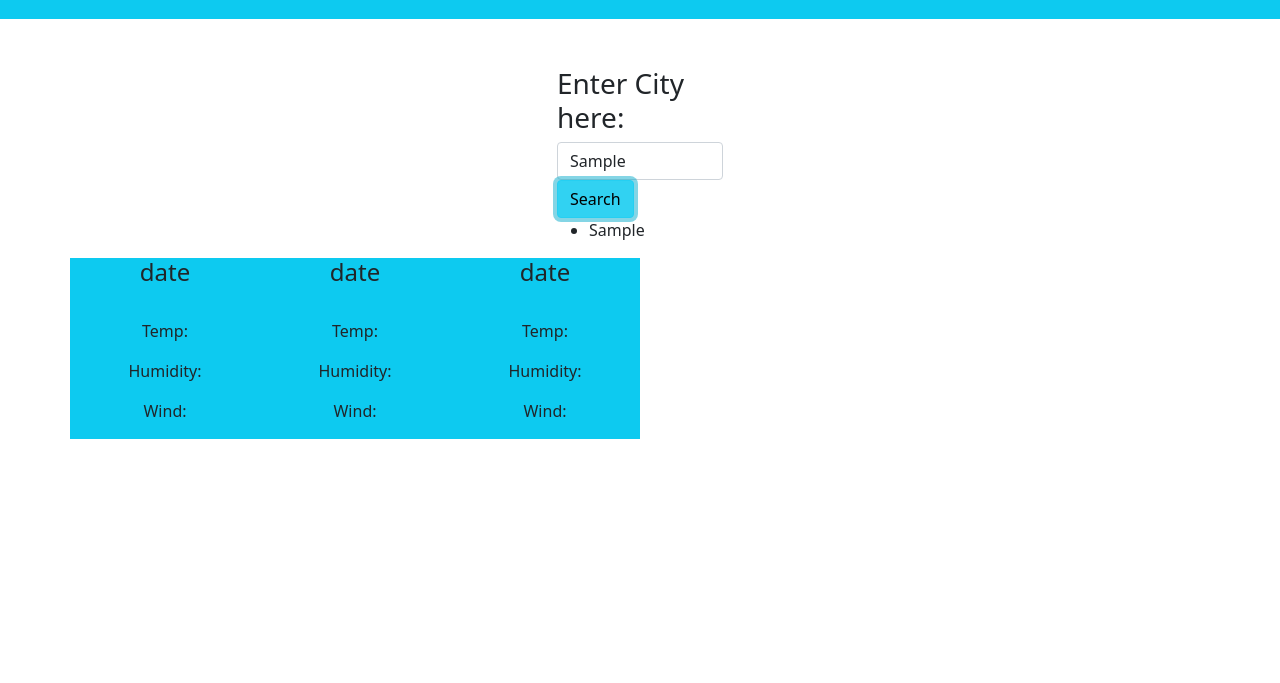
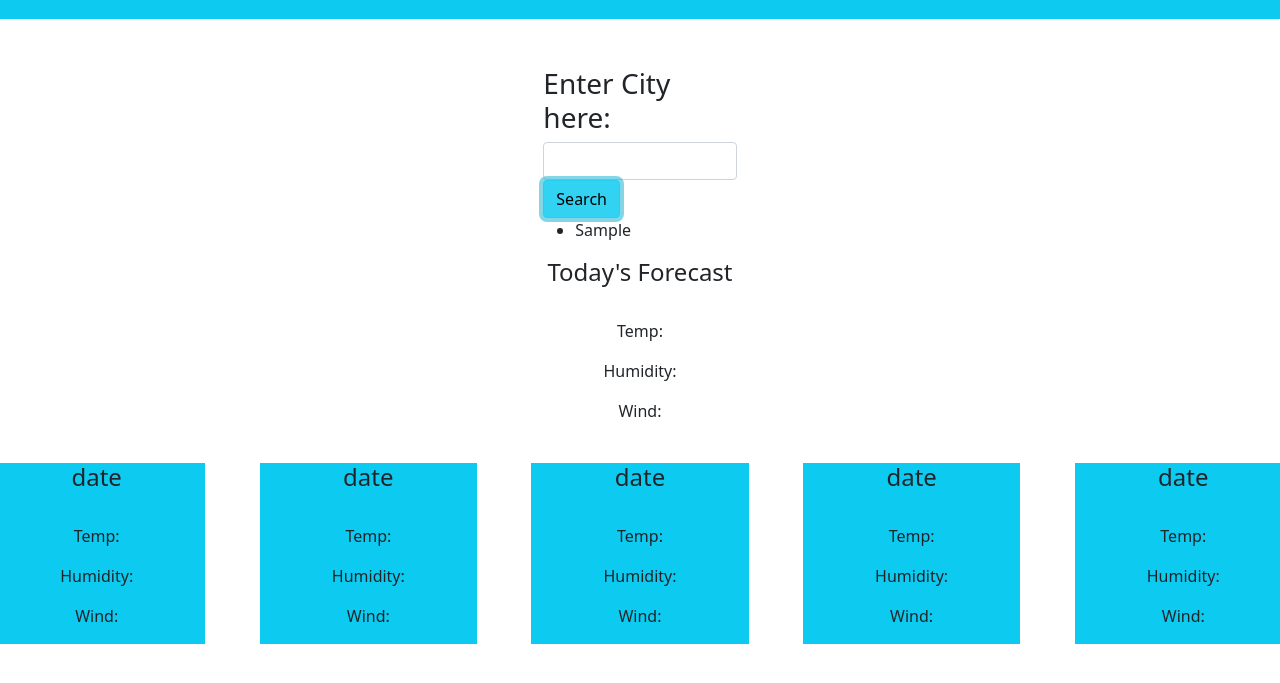
Before and after one commit to difurung/The-Weather-Application, a plain HTML site: page index.html in a window 1280 px wide. Both pictures are taken after typing "Sample" into the empty fields and a click on the button "Search". Shown: the part 69-752 px from the top of the page. Drawn offline with nearby package versions, Linux system fonts and the light colour scheme; no server answers.

Commit message:
created weather cards, got fetch local storage to work. may rewrite HTML to render template literals instead.

```diff
--- a/assets/script.js
+++ b/assets/script.js
@@ -1,92 +1,96 @@
 //  5 day API key : ced6331887cb8168b2eccb551eab7480
 // http://api.openweathermap.org/data/2.5/forecast?id=524901&appid=ced6331887cb8168b2eccb551eab7480
-// let queryURL = "http://api.openweathermap.org/data/2.5/weather?q=" + cityInput + "&appid=ced6331887cb8168b2eccb551eab7480&units=imperial";
-let cityInput;
-let citArr = []
+//let queryURL = "http://api.openweathermap.org/data/2.5/weather?q=" + cityInput + "&appid=ced6331887cb8168b2eccb551eab7480&units=imperial";
+//let cityInput;
+var citArr = []
+// var fiveDay = ${'#five-day-forecast'};
+// var prevSearch = ${'previous-search'}
+
 
 //put the user input into the city
 $("#search").click(function (event) {
   event.preventDefault();
 
-    cityInput = $("#citySearch").val()
+  var cityInput = $("#citySearch").val().trim();
 
+ getCity(cityInput);
   //populate previous searches from local storage
+  $("<li>").text(cityInput).appendTo($("#history")).addClass("city-search");
 
-    // var storeObj = {
+  var storeObj = {
+    city: cityInput,
+  };
 
-        //     city: cityInput
-        // };
+  citArr = JSON.parse(localStorage.getItem("prevSearch")) || [];
+
+  citArr.push(storeObj);
+
+  localStorage.setItem("prevSearch", JSON.stringify(citArr));
 
 
-        //     citArr = JSON.parse(localStorage.getItem("prevSearch") ) || [];
-
-        //    //citArr.push(storeObj);
-
-        //     localStorage.setItem("prevSearch", city)
-
-        //append city to list
-
-        $("<li>").text(cityInput).appendTo($("#history")).addClass("city-search");
-        // $("<li>").text(cityInput).appendTo($("#history")).addClass("city-search");
+  var cityInput = $("#citySearch").val("");
+});
 
 
 
-
-        let queryURL = "http://api.openweathermap.org/data/2.5/weather?q=" + cityInput + "&appid=ced6331887cb8168b2eccb551eab7480&units=imperial";
-
-        fetch(queryURL)
-        .then(function (response) {
+var getCity = function (cityName) {
+  var queryURL =
+    "http://api.openweathermap.org/data/2.5/weather?q=" +
+    cityName +
+    "&appid=ced6331887cb8168b2eccb551eab7480&units=imperial";
+  console.log(cityName);
+  fetch(queryURL).then(function (response) {
     console.log(response);
     if (response.status === 200) {
-                response.json()
+      response
+        .json()
 
         .then(function (data) {
-                    console.log(data)
-                    let lat = data.coord.lat
-                    console.log(lat)
-                    let long = data.coord.lon
-                    console.log(long)
-                    //for(let i = 0; i < 6; i++){
+          console.log(data);
+          var lat = data.coord.lat;
+          console.log(lat);
+          var long = data.coord.lon;
+          console.log(long);
+          //for(var i = 0; i < 6; i++){
           //need to create variables!!
-                        let city = data.name
-                        console.log(city)
-                        var wind = data.wind.speed
-                        console.log(wind)
-                        var humid = data.main.humidity
-                        console.log(humid)
-                        var temp = data.main.temp
-                        console.log(temp)
-
+          var city = data.name;
+          console.log(city);
+          var wind = data.wind.speed;
+          console.log(wind);
+          var humid = data.main.humidity;
+          console.log(humid);
+          var temp = data.main.temp;
+          console.log(temp);
 
           //Renders data
-    // currHTML = `<div class="text-center bg-info mb-4 col-12 col-md-6 col-lg-2">
-    //         <h4 id="day2" class="">date</h4>
-    //         <img src="#" alt="" id="tIcon" />
-    //         <p id="temp">Temp:${temp}</p>
-    //         <p id="hum">Humidity:${humidity}</p>
-    //         <p id="wind">Wind:${wind}</p>
-    //       </div>`
+          currHTML = `<div class="text-center bg-info mb-4 col-12 col-md-6 col-lg-2">
+            <h4 id="day2" class="">date</h4>
+            <img src="#" alt="" id="tIcon" />
+            <p id="temp">Temp:${temp}deg</p>
+            <p id="hum">Humidity:${humid}%</p>
+            <p id="wind">Wind:${wind}mph</p>
+        </div>`;
+          console.log(currHTML);
 
-    //displayCityName(data.name, data.sys.country);
           //getWeather(lat, lon);
-    renderForecast(lat, long)
-
+          renderForecast(lat, long);
         });
     }
     //calls forecast function
+  });
 
-});
+}
   //Forecast function starts here
 
-function renderForecast(lat, long){
-    let forecastURL = 'https://api.openweathermap.org/data/2.5/forecast?lat=' + lat + '&lon=' + long + '&units=imperial&appid=22512877ada2a919ebc827b52e0ed0a5'
-    console.log(forecastURL)
-
-
+  function renderForecast(lat, long) {
+    var forecastURL =
+      "https://api.openweathermap.org/data/2.5/forecast?lat=" +
+      lat +
+      "&lon=" +
+      long +
+      "&units=imperial&appid=22512877ada2a919ebc827b52e0ed0a5";
+    console.log(forecastURL);
   }
-
-});
-
 
 
 
--- a/index.html
+++ b/index.html
@@ -18,7 +18,7 @@
     <link rel="stylesheet" href="assets/style.css" />
     <title>Weather Forecast</title>
   </head>
-  <body>
+<body>
     <header
       class="container-fluid bg-info text-light text-align-center mb-5 p-3"
     >
@@ -26,8 +26,8 @@
         <h1>The Weather Application</h1>
       </div>
     </header>
-
-    <section class="container">
+  <main>
+    <section class="card-container">
       <div class="row">
         <div id="Search" class="container col-lg-2">
           <h3>Enter City here:</h3>
@@ -39,9 +39,33 @@
           </div>
         </div>
         <!-- this is the container for current weather -->
-        <div id="current">
+        <div id="current" class="container d-flex flex-column align-items-center">
+          <div class="text-center bg-none mb-4 col-12 col-md-6 col-lg-2">
+            <h4 id="current-day" class="">Today's Forecast</h4>
+            <img src="#" alt="" id="tIcon" />
+            <p id="temp-today">Temp:</p>
+            <p id="hum-today">Humidity:</p>
+            <p id="wind-today">Wind:</p>
+          </div>
+        </div>
+    </section>
 
-        </div>
+    <section class="row justify-content-between text-center">
+        </div class="container-fluid d-flex justify-content-between">
+          <div class="text-center bg-info mb-4 col-12 col-md-6 col-lg-2">
+            <h4 id="day1" class="">date</h4>
+            <img src="#" alt="" id="tIcon" />
+            <p id="temp">Temp:</p>
+            <p id="hum">Humidity:</p>
+            <p id="wind">Wind:</p>
+          </div>
+          <div class="text-center bg-info mb-4 col-12 col-md-6 col-lg-2">
+            <h4 id="day2" class="">date</h4>
+            <img src="#" alt="" id="tIcon" />
+            <p id="temp">Temp:</p>
+            <p id="hum">Humidity:</p>
+            <p id="wind">Wind:</p>
+          </div>
           <div class="text-center bg-info mb-4 col-12 col-md-6 col-lg-2">
             <h4 id="day3" class="">date</h4>
             <img src="#" alt="" id="tIcon" />
@@ -64,9 +88,10 @@
             <p id="wind">Wind:</p>
           </div>
         </div>
-      </d>
+      </div>
     </section>
-  </body>
+  </main>
+</body>
   <script src="https://code.jquery.com/jquery-3.4.1.min.js"></script>
   <script
     src="https://cdn.jsdelivr.net/npm/dayjs@1.11.3/dayjs.min.js"
```
Lines whose indentation alone changed are shown as unchanged.
